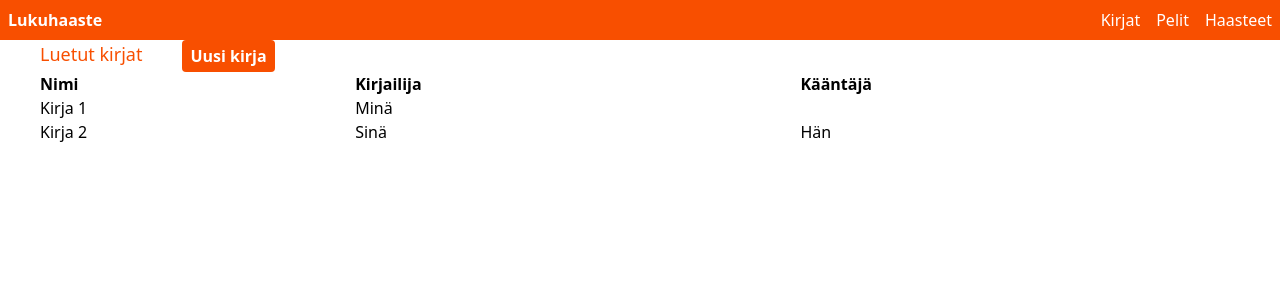
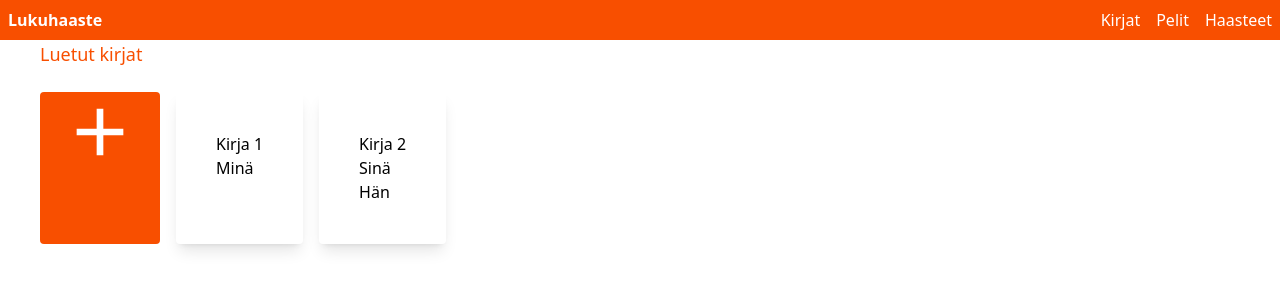
Before and after one commit to Exaltead/helmet-tool, a Vue app in the folder frontend/: page / in a window 1280 px wide. Shown: the top 300 px of the page. Built offline with nearby package versions, Linux system fonts and the light colour scheme.

Commit message:
feat: redid the entry listing

```diff
--- a/frontend/src/components/EntryListing.vue
+++ b/frontend/src/components/EntryListing.vue
@@ -4,6 +4,7 @@ import { ref } from "vue"
 import Button from "@/components/basics/Button.vue"
 import NewBookModal from "@/components/NewBookModal.vue"
 import type { Entry } from "@/models/entry"
+import IconPlus from "./icons/IconPlus.vue"
 
 
 const exampleItems: Entry[] =
@@ -46,26 +47,21 @@ function closeModals(): void {
     <div class="ml-10 flex flex-col">
       <div class="flex flex-row gap-10">
         <h1 class="text-brand-primary text-bold text-lg">Luetut kirjat</h1>
-        <Button :onClick="openNewEntryDialog" :display="buttonDisplay"></Button>
+        <Button hidden :onClick="openNewEntryDialog" :display="buttonDisplay"></Button>
       </div>
 
-      <table class="text-left">
-        <thead>
-          <tr>
-            <th>Nimi</th>
-            <th>Kirjailija</th>
-            <th>Kääntäjä</th>
-          </tr>
-        </thead>
-        <tbody>
-          <tr v-for="(entry, index) in items" :key="index">
-            <td> {{ entry.name }}</td>
-            <td> {{ entry.author }}</td>
-            <td> {{ entry.translator ?? "" }}</td>
-          </tr>
-
-        </tbody>
-      </table>
+      <div class="flex gap-4 mt-6">
+        <div class="bg-brand-primary w-30 rounded ">
+          <button class="w-full h-full flex justify-center cursor-pointer" :onClick="openNewEntryDialog">
+            <IconPlus class="w-20 text-white"></IconPlus>
+          </button>
+        </div>
+        <div v-for="entry in items" :key="entry.name" class="flex flex-col bg-white shadow-lg rounded p-10">
+          <p>{{ entry.name }}</p>
+          <p> {{ entry.author }}</p>
+          <p> {{ entry.translator }}</p>
+        </div>
+      </div>
 
     </div>
     <NewBookModal :is-modal-open="showDialog" :onSubmit="addNewEntry" :onClose="closeModals" />
--- /dev/null
+++ b/frontend/src/components/icons/IconPlus.vue
@@ -0,0 +1,6 @@
+<template>
+  <svg xmlns="http://www.w3.org/2000/svg" viewBox="0 0 24 24" fill="currentColor">
+    <title>plus</title>
+    <path d="M19,13H13V19H11V13H5V11H11V5H13V11H19V13Z" />
+  </svg>
+</template>
```
